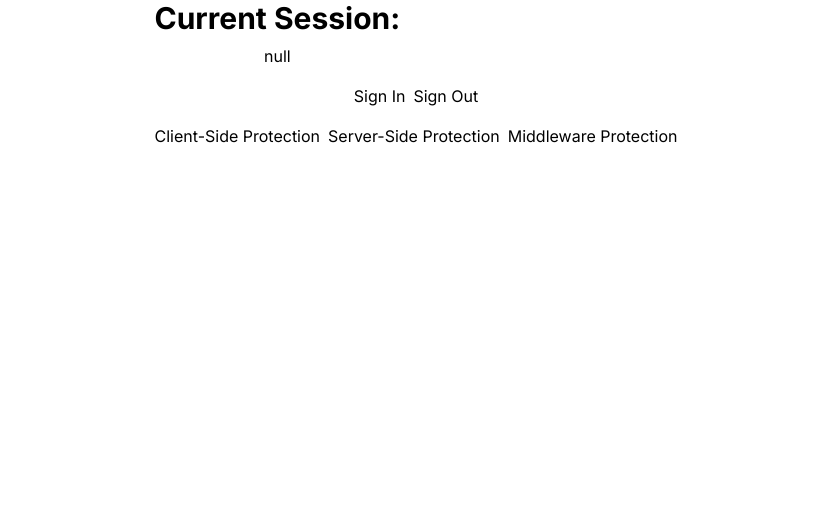
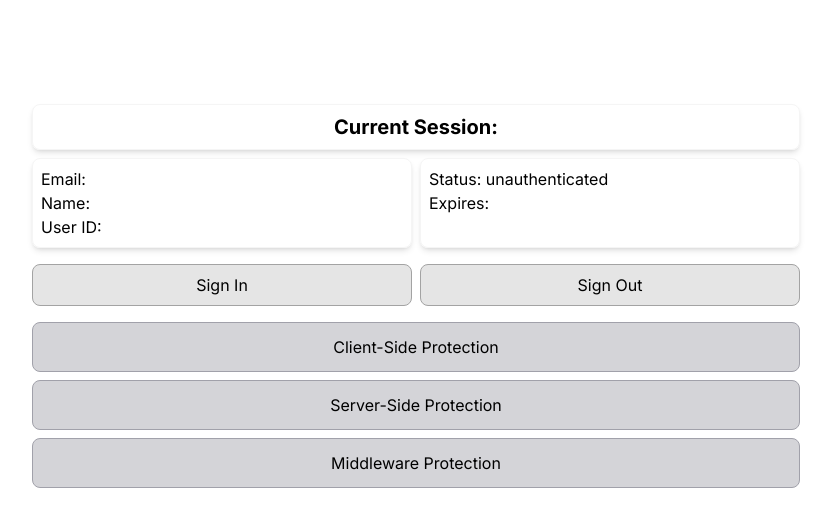
Before and after one commit to luisthieme/next-auth, a Next.js app: page / in a window 1280 px wide. Shown: the top 526 px of the page, without its empty margins (224-1055 px from the left). Built offline with nearby package versions, Linux system fonts and the light colour scheme; no server answers.

Commit message:
update ui and add navigation to go back home

```diff
--- a/src/app/clientsideprotection/page.tsx
+++ b/src/app/clientsideprotection/page.tsx
@@ -1,18 +1,20 @@
 "use client";
 
 import { useSession } from "next-auth/react";
+import NotAuthorized from "@/components/NotAuthorized";
+import ProtectedContent from "@/components/ProtectedContent";
+import Loading from "@/components/Loading";
 
 export default function Page() {
-  const { status } = useSession({
-    required: true,
-    onUnauthenticated() {
-      console.log("Not logged in!");
-    },
-  });
+  const session = useSession();
 
-  if (status != "authenticated") {
-    return <h1>Not authenticated</h1>;
+  if (session.status == "loading") {
+    return <Loading />;
   }
 
-  return <h1>Protected Page</h1>;
+  if (session.status != "authenticated") {
+    return <NotAuthorized />;
+  }
+
+  return <ProtectedContent />;
 }
--- a/src/app/middlewareprotection/page.tsx
+++ b/src/app/middlewareprotection/page.tsx
@@ -1,3 +1,5 @@
+import ProtectedContent from "@/components/ProtectedContent";
+
 export default function Page() {
-  return <h1>Protected Page</h1>;
+  return <ProtectedContent />;
 }
--- a/src/app/page.tsx
+++ b/src/app/page.tsx
@@ -1,25 +1,45 @@
 "use client";
 
 import { signIn, signOut, useSession } from "next-auth/react";
+import { Session } from "next-auth";
 import Link from "next/link";
+import Loading from "@/components/Loading";
 
 export default function Home() {
   const session = useSession();
+  console.log(session)
   return (
-    <main className="w-fit mx-auto flex flex-col gap-4">
-      <div className="w-fit flex flex-col gap-2 items-center">
-        <h1 className="w-fit font-bold text-3xl">Current Session:</h1>{" "}
-        <p className="w-fit">{JSON.stringify(session.data)}</p>
+    <main className="max-w-3xl mx-auto flex flex-col gap-4 mt-24">
+      <div className="w-full flex flex-col gap-2 items-center">
+        <h1 className="w-full font-bold text-xl mt-2 shadow-md text-center p-2 rounded-lg border border-neutral-100">Current Session:</h1>{" "}
+      {session.status != 'loading' ? showSession(session) : <Loading />}
       </div>
-      <div className="flex gap-2 items-center w-fit mx-auto">
-        <button onClick={() => signIn()}>Sign In</button>
-        <button onClick={() => signOut()}>Sign Out</button>
+      <div className="w-full flex gap-2">
+        <button className="border rounded-lg bg-neutral-200 hover:bg-neutral-300 p-2 border-neutral-400 w-1/2" onClick={() => signIn()}>Sign In</button>
+        <button className="border rounded-lg bg-neutral-200 hover:bg-neutral-300 p-2 border-neutral-400 w-1/2" onClick={() => signOut()}>Sign Out</button>
       </div>
-      <div className="flex gap-2 items-center w-fit mx-auto">
-        <Link href="/clientsideprotection">Client-Side Protection</Link>
-        <Link href="/serversideprotection">Server-Side Protection</Link>
-        <Link href="/middlewareprotection">Middleware Protection</Link>
+      <div className="flex gap-2 items-center w-full mx-auto flex-col">
+        <Link className="border rounded-lg bg-zinc-300 p-3 border-zinc-400 w-full text-center hover:bg-zinc-400/70 transition-all" href="/clientsideprotection">Client-Side Protection</Link>
+        <Link className="border rounded-lg bg-zinc-300 p-3 border-zinc-400 w-full text-center hover:bg-zinc-400/70 transition-all" href="/serversideprotection">Server-Side Protection</Link>
+        <Link className="border rounded-lg bg-zinc-300 p-3 border-zinc-400 w-full text-center hover:bg-zinc-400/70 transition-all" href="/middlewareprotection">Middleware Protection</Link>
       </div>
     </main>
   );
 }
+
+function showSession(session: any ): React.ReactElement { // refactor: types
+  const data = session.data;
+  return (
+    <div className="flex w-full gap-2">
+      <div className="w-1/2 border border-neutral-100 rounded-lg p-2 shadow-md">
+        <p>Email: {data?.user.email}</p>
+        <p>Name: {data?.user.name}</p>
+        <p>User ID: {data?.user.id}</p>
+      </div>
+      <div className="w-1/2 border border-neutral-100 rounded-lg p-2 shadow-md">
+        <p>Status: {session.status}</p>
+        <p>Expires: {data?.expires}</p>
+      </div>
+    </div>
+  );
+}
--- a/src/app/serversideprotection/page.tsx
+++ b/src/app/serversideprotection/page.tsx
@@ -1,12 +1,14 @@
 import { getServerSession } from "next-auth";
 import { authOptions } from "../api/auth/[...nextauth]/route";
+import NotAuthorized from "@/components/NotAuthorized";
+import ProtectedContent from "@/components/ProtectedContent";
 
 export default async function Page() {
   const session = await getServerSession(authOptions);
 
   if (!session) {
-    return <h1>Not authenticated</h1>;
+    return <NotAuthorized />;
   }
 
-  return <h1>Protected Page</h1>;
+  return <ProtectedContent />;
 }
--- /dev/null
+++ b/src/components/Loading.tsx
@@ -0,0 +1,9 @@
+export default function Loading() {
+  return (
+    <div className="h-screen flex justify-center items-center">
+      <div className="h-fit w-fit p-2 rounded-xl border border-neutral-600 bg-neutral-500/20">
+      <h1 className="m-auto w-fit h-fit text-neutral-800">Loading...</h1>
+      </div>
+    </div>
+  );
+}
--- /dev/null
+++ b/src/components/NotAuthorized.tsx
@@ -0,0 +1,12 @@
+import Link from "next/link";
+
+export default function NotAuthorized() {
+  return (
+    <div className="h-screen flex justify-center items-center">
+      <div className="h-fit w-fit p-6 rounded-xl border border-red-600 bg-red-500/20">
+        <h1 className="m-auto w-fit h-fit text-red-800">You are not allowed to see this Page. Sorry!</h1>
+        <Link href="/" className="underline text-red-800 justify-end flex mt-2">Go Back</Link>
+      </div>
+    </div>
+  );
+}
--- /dev/null
+++ b/src/components/ProtectedContent.tsx
@@ -0,0 +1,12 @@
+import Link from "next/link";
+
+export default function ProtectedContent() {
+  return (
+    <div className="h-screen flex justify-center items-center">
+      <div className="h-fit w-fit p-6 rounded-xl border border-green-600 bg-green-500/20">
+      <h1 className="m-auto w-fit h-fit text-green-800">Protected content goes here.</h1>
+      <Link href="/" className="underline text-green-800 justify-end flex mt-2">Go Back</Link>
+      </div>
+    </div>
+  );
+}
```
